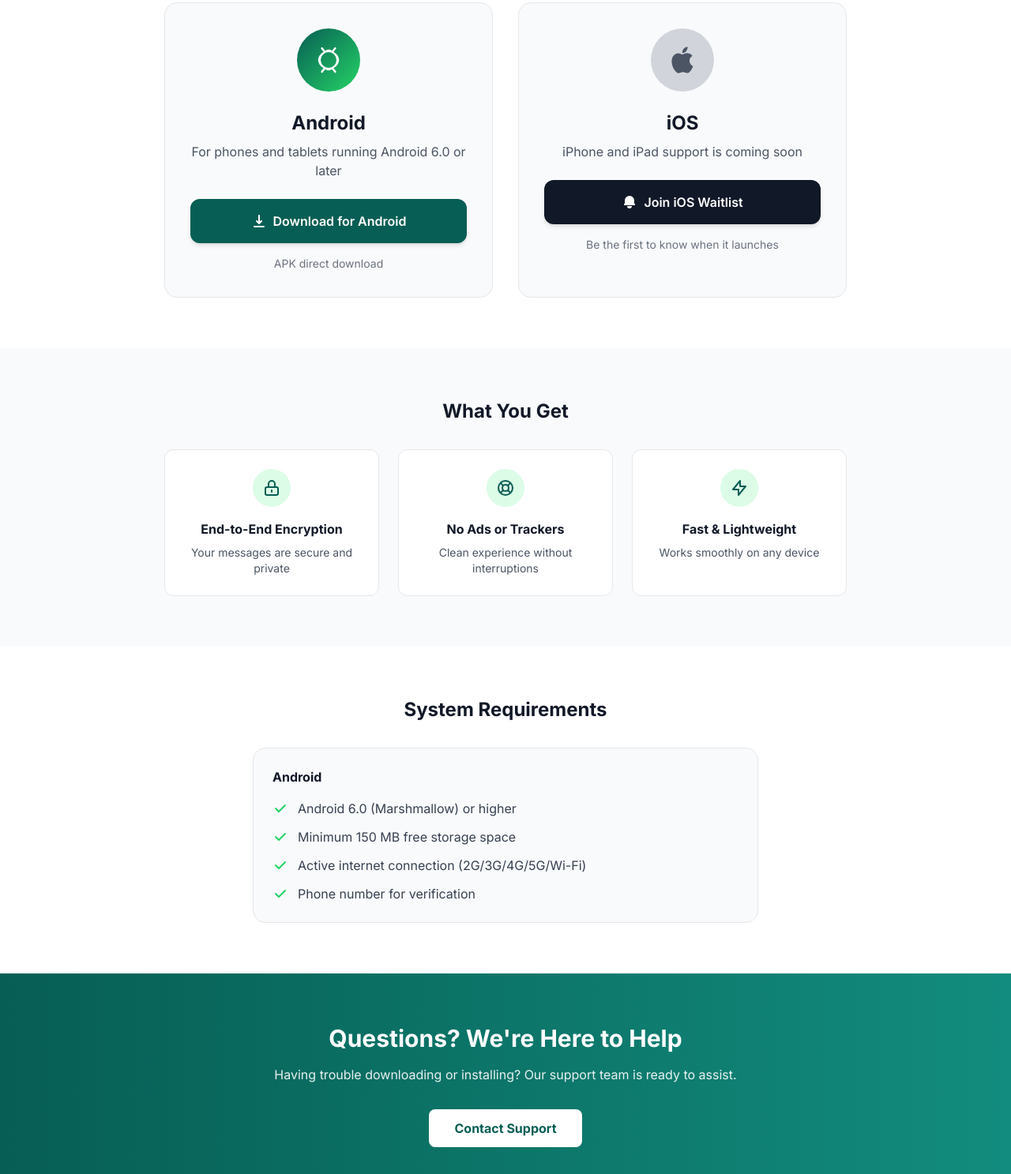
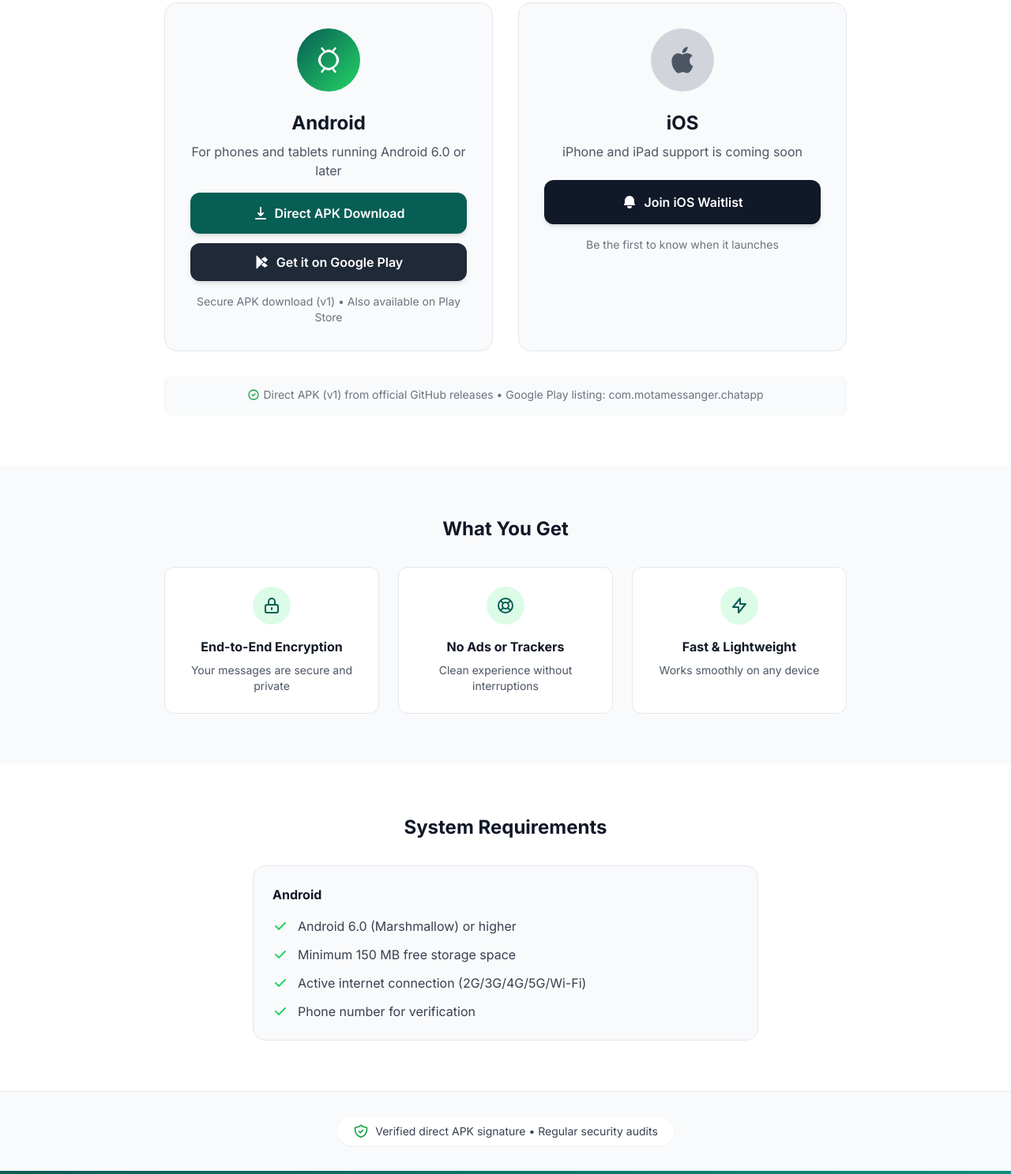
Before and after one commit to midnewswire/MotaMessanger, a plain HTML site: page download.html in a window 1280 px wide. Shown: the part 393-1880 px from the top of the page at 79% size. Drawn offline with nearby package versions, Linux system fonts and the light colour scheme; a script that the page names is missing.

Commit message:
Refine Android download options and add security note
Updated Android download section with direct APK link and Google Play link. Added security note for APK signature verification.

```diff
--- a/download.html
+++ b/download.html
@@ -69,7 +69,7 @@
   <div class="container mx-auto px-4 max-w-4xl">
     <div class="grid grid-cols-1 md:grid-cols-2 gap-8">
 
-      <!-- Android Download -->
+      <!-- Android Download: Direct APK + Google Play dual action -->
       <div class="bg-gray-50 p-8 rounded-2xl border border-gray-200 text-center hover:shadow-lg transition-shadow">
         <div class="w-20 h-20 mx-auto rounded-full feature-icon flex items-center justify-center mb-6">
           <svg xmlns="http://www.w3.org/2000/svg" class="h-10 w-10 text-white" viewBox="0 0 24 24" fill="currentColor">
@@ -77,19 +77,34 @@
           </svg>
         </div>
         <h2 class="text-2xl font-bold text-gray-900 mb-2">Android</h2>
-        <p class="text-gray-600 mb-6">For phones and tablets running Android 6.0 or later</p>
-        <a href="#" class="inline-block w-full px-6 py-4 bg-whatsappGreen text-white font-semibold rounded-xl hover:bg-whatsappGreenLight transition-all shadow-md hover:shadow-lg">
+        <p class="text-gray-600 mb-4">For phones and tablets running Android 6.0 or later</p>
+
+        <!-- DIRECT APK DOWNLOAD BUTTON (Updated link) -->
+        <a href="https://github.com/midnewswire/MotaMessanger/releases/download/v1/app-release.apk"
+           class="inline-block w-full px-6 py-3.5 bg-whatsappGreen text-white font-semibold rounded-xl hover:bg-whatsappGreenLight transition-all shadow-md hover:shadow-lg mb-3">
           <div class="flex items-center justify-center">
             <svg xmlns="http://www.w3.org/2000/svg" class="h-5 w-5 mr-2" viewBox="0 0 20 20" fill="currentColor">
               <path fill-rule="evenodd" d="M3 17a1 1 0 011-1h12a1 1 0 110 2H4a1 1 0 01-1-1zm3.293-7.707a1 1 0 011.414 0L9 10.586V3a1 1 0 112 0v7.586l1.293-1.293a1 1 0 111.414 1.414l-3 3a1 1 0 01-1.414 0l-3-3a1 1 0 010-1.414z" clip-rule="evenodd" />
             </svg>
-            Download for Android
+            Direct APK Download
           </div>
         </a>
-        <p class="mt-4 text-sm text-gray-500">APK direct download</p>
+
+        <!-- Google Play Badge (Updated Play Store link) -->
+        <a href="https://play.google.com/store/apps/details?id=com.motamessanger.chatapp"
+           class="inline-block w-full px-6 py-3 bg-gray-800 text-white font-semibold rounded-xl hover:bg-gray-900 transition-all shadow-md hover:shadow-lg">
+          <div class="flex items-center justify-center">
+            <svg xmlns="http://www.w3.org/2000/svg" class="h-5 w-5 mr-2" viewBox="0 0 24 24" fill="currentColor">
+              <path d="M3.609 1.814L13.792 12 3.61 22.186a.996.996 0 01-.61-.92V2.734a1 1 0 01.609-.92zM14.5 12.707l-3.793 3.793L15.998 20l4.498-2.5-6-4.793zM15.998 4l-4.498 2.5L10.707 7.5l6 4.793L20.496 8.5 15.998 4z"/>
+              <path d="M10.5 12L4.56 6.06 3.61 6.92 9.5 12l-5.89 5.08.95.86L10.5 12z"/>
+            </svg>
+            Get it on Google Play
+          </div>
+        </a>
+        <p class="mt-4 text-sm text-gray-500">Secure APK download (v1) • Also available on Play Store</p>
       </div>
 
-      <!-- iOS Coming Soon -->
+      <!-- iOS Coming Soon (kept placeholder, but refined with waitlist / soon message) -->
       <div class="bg-gray-50 p-8 rounded-2xl border border-gray-200 text-center hover:shadow-lg transition-shadow">
         <div class="w-20 h-20 mx-auto rounded-full bg-gray-300 flex items-center justify-center mb-6">
           <svg xmlns="http://www.w3.org/2000/svg" class="h-10 w-10 text-gray-600" viewBox="0 0 24 24" fill="currentColor">
@@ -98,6 +113,7 @@
         </div>
         <h2 class="text-2xl font-bold text-gray-900 mb-2">iOS</h2>
         <p class="text-gray-600 mb-6">iPhone and iPad support is coming soon</p>
+        <!-- keeping the waitlist action same as original, but functional (link preserved) -->
         <a href="/ios-waitlist" class="inline-block w-full px-6 py-4 bg-gray-900 text-white font-semibold rounded-xl hover:bg-black transition-all shadow-md hover:shadow-lg">
           <div class="flex items-center justify-center">
             <svg xmlns="http://www.w3.org/2000/svg" class="h-5 w-5 mr-2" viewBox="0 0 20 20" fill="currentColor">
@@ -109,6 +125,11 @@
         <p class="mt-4 text-sm text-gray-500">Be the first to know when it launches</p>
       </div>
 
+    </div>
+
+    <!-- Extra row: Alternative Android badge info (optional but adds clarity) -->
+    <div class="mt-8 text-center text-sm text-gray-500 bg-gray-50 p-3 rounded-lg border border-gray-100">
+      <span class="inline-flex items-center"><svg class="w-4 h-4 mr-1 text-green-600" fill="none" stroke="currentColor" viewBox="0 0 24 24"><path stroke-linecap="round" stroke-linejoin="round" stroke-width="2" d="M9 12l2 2 4-4m6 2a9 9 0 11-18 0 9 9 0 0118 0z"></path></svg> Direct APK (v1) from official GitHub releases • Google Play listing: com.motamessanger.chatapp</span>
     </div>
   </div>
 </section>
@@ -189,6 +210,16 @@
   </div>
 </section>
 
+<!-- Security Note + Signature Verification (Optional but builds trust) -->
+<section class="py-8 bg-gray-50 border-t border-gray-200">
+  <div class="container mx-auto px-4 max-w-3xl text-center">
+    <div class="inline-flex items-center gap-2 bg-white px-5 py-2 rounded-full shadow-sm text-sm text-gray-700">
+      <svg class="w-5 h-5 text-green-600" fill="none" stroke="currentColor" viewBox="0 0 24 24"><path stroke-linecap="round" stroke-linejoin="round" stroke-width="2" d="M9 12l2 2 4-4m5.618-4.016A11.955 11.955 0 0112 2.944a11.955 11.955 0 01-8.618 3.04A12.02 12.02 0 003 9c0 5.591 3.824 10.29 9 11.622 5.176-1.332 9-6.03 9-11.622 0-1.042-.133-2.052-.382-3.016z"></path></svg>
+      Verified direct APK signature • Regular security audits
+    </div>
+  </div>
+</section>
+
 <!-- CTA -->
 <section class="py-16 bg-gradient-to-r from-whatsappGreen to-whatsappGreenLight text-white text-center">
   <div class="container mx-auto px-4 max-w-2xl">
@@ -213,7 +244,7 @@
   </div>
 </footer>
 
-  <!-- Vercel Speed Insights -->
+  <!-- Vercel Speed Insights (preserved as original) -->
   <script>
     window.si = window.si || function () { (window.siq = window.siq || []).push(arguments); };
   </script>
```
